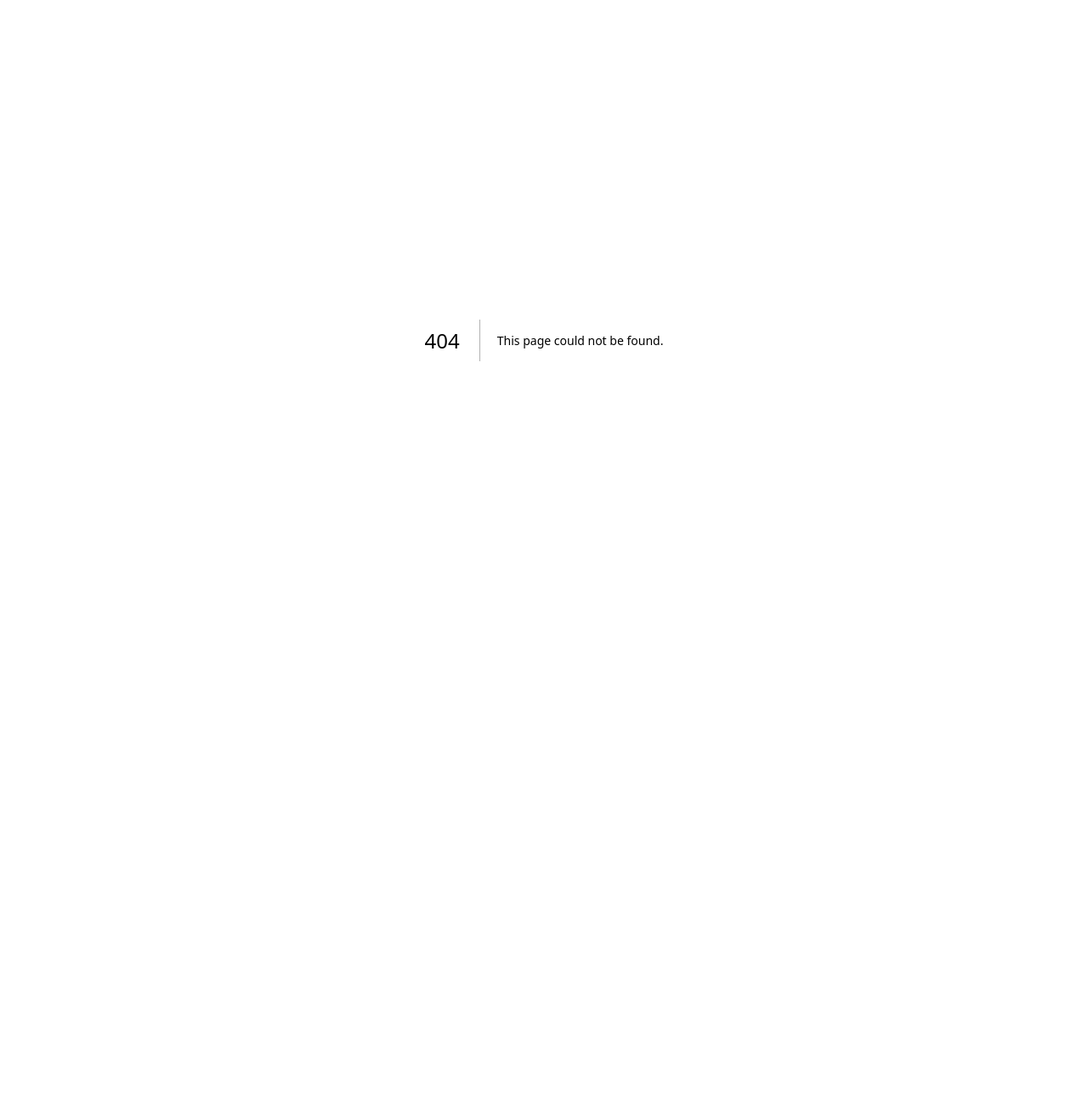
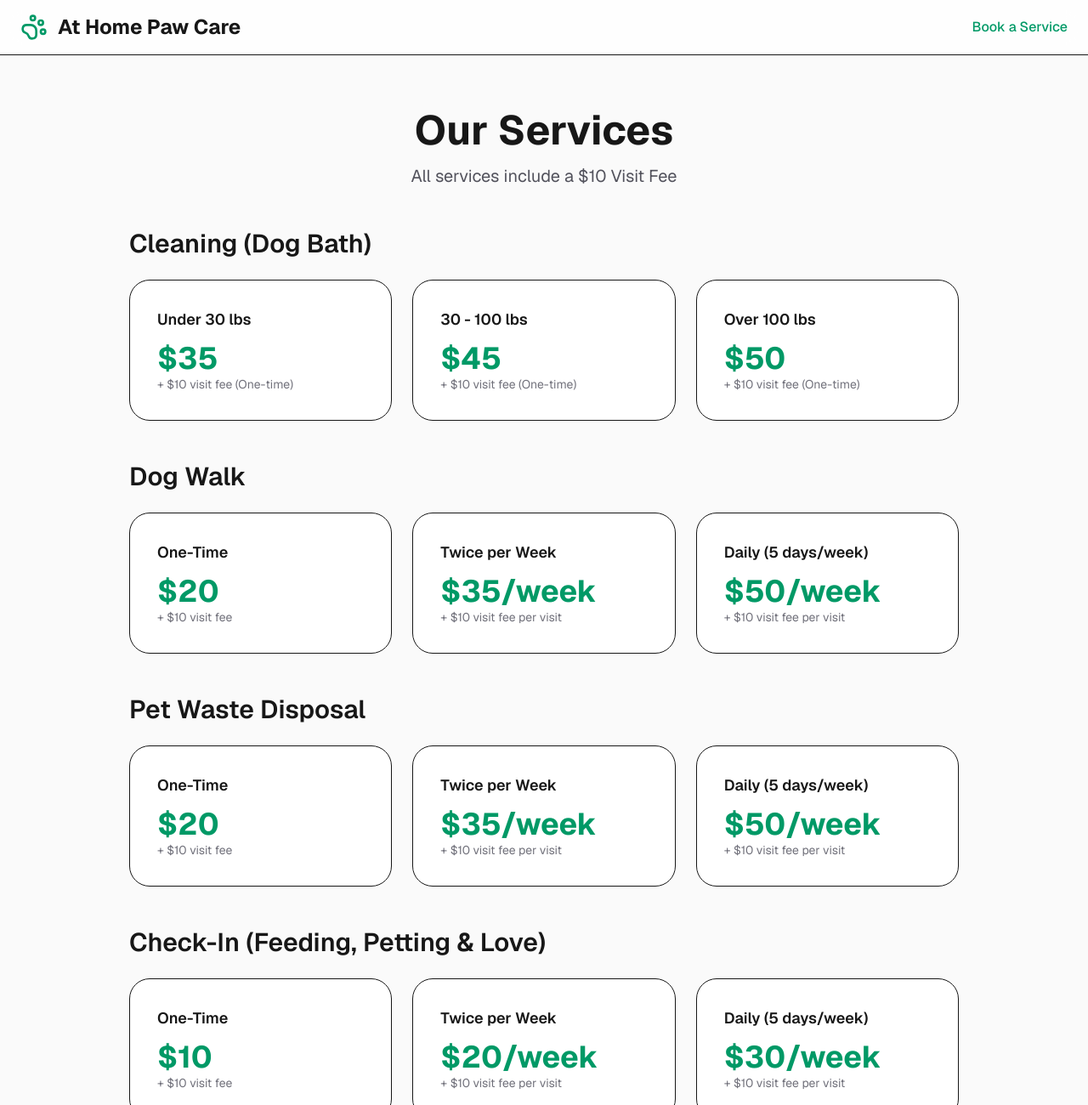
Before and after one commit to SharpestRazor/at-home-paw-care, a Next.js app: page /services in a window 1280 px wide. Before the commit this address had no page. Shown: the top 1300 px of the page at 85% size. Before the commit the page ends 800 px from the top, so only its background shows below. Built offline with nearby package versions, Linux system fonts and the light colour scheme.

Commit message:
Updated services page with new pricing

```diff
--- a/app/book/page.tsx
+++ b/app/book/page.tsx
@@ -1,52 +1,72 @@
 'use client';
 
-import { useState } from 'react';
-import { useUser } from '@clerk/nextjs';
+import { SignInButton, UserButton, useUser } from '@clerk/nextjs';
+import Link from 'next/link';
+import { PawPrint, ArrowLeft } from 'lucide-react';
 
 export default function BookPage() {
-  const { isSignedIn } = useUser();
-  const [selectedService, setSelectedService] = useState<string>('');
+  const { isSignedIn, isLoaded } = useUser();
+
+  if (!isLoaded) {
+    return (
+      <div className="min-h-screen flex items-center justify-center bg-zinc-50 dark:bg-zinc-950">
+        <div className="text-xl">Loading...</div>
+      </div>
+    );
+  }
 
   if (!isSignedIn) {
-    return <div className="p-8 text-center">Please sign in to book a service.</div>;
+    return (
+      <div className="min-h-screen bg-zinc-50 dark:bg-zinc-950 flex items-center justify-center px-6">
+        <div className="max-w-md w-full text-center">
+          <div className="flex justify-center mb-6">
+            <PawPrint className="w-16 h-16 text-emerald-600" />
+          </div>
+          <h1 className="text-4xl font-bold mb-4">Welcome to At Home Paw Care</h1>
+          <p className="text-xl text-zinc-600 dark:text-zinc-400 mb-8">
+            Sign in or create an account to book services for your pet.
+          </p>
+
+          <SignInButton mode="modal">
+            <button className="w-full py-4 bg-emerald-600 hover:bg-emerald-700 text-white rounded-2xl font-medium text-lg mb-4">
+              Sign In / Create Account
+            </button>
+          </SignInButton>
+
+          <Link href="/" className="inline-flex items-center gap-2 text-emerald-600 hover:underline">
+            <ArrowLeft className="w-4 h-4" /> Back to Home
+          </Link>
+        </div>
+      </div>
+    );
   }
 
+  // Signed-in user sees booking interface
   return (
-    <div className="max-w-4xl mx-auto p-6">
-      <h1 className="text-4xl font-bold mb-8">Book a Pet Service</h1>
+    <div className="min-h-screen bg-zinc-50 dark:bg-zinc-950">
+      <nav className="border-b bg-white/80 dark:bg-zinc-900/80 backdrop-blur-md sticky top-0 z-50">
+        <div className="max-w-7xl mx-auto px-6 py-4 flex items-center justify-between">
+          <div className="flex items-center gap-3">
+            <PawPrint className="w-8 h-8 text-emerald-600" />
+            <span className="font-bold text-2xl">At Home Paw Care</span>
+          </div>
+          <UserButton />
+        </div>
+      </nav>
 
-      <div className="bg-white dark:bg-zinc-900 rounded-2xl p-8 border">
-        <h2 className="text-2xl font-semibold mb-6">Available Services</h2>
+      <div className="max-w-4xl mx-auto p-6 pt-12">
+        <Link href="/" className="inline-flex items-center gap-2 text-emerald-600 hover:underline mb-8">
+          ← Back to Home
+        </Link>
 
-        <div className="grid md:grid-cols-2 gap-6">
-          {[
-            { id: "grooming", name: "Grooming", price: "$45+" },
-            { id: "dogwalk", name: "Dog Walk", price: "$20" },
-            { id: "waste", name: "Pet Waste Disposal", price: "$20" },
-            { id: "transport", name: "Pet Transportation", price: "$10" },
-          ].map((service) => (
-            <div
-              key={service.id}
-              onClick={() => setSelectedService(service.id)}
-              className={`p-6 border-2 rounded-2xl cursor-pointer hover:border-emerald-600 transition-all ${
-                selectedService === service.id ? 'border-emerald-600 bg-emerald-50' : ''
-              }`}
-            >
-              <h3 className="text-xl font-semibold">{service.name}</h3>
-              <p className="text-2xl font-bold text-emerald-600 mt-2">{service.price}</p>
-              <p className="text-sm text-zinc-500 mt-4">Mobile service at your home</p>
-            </div>
-          ))}
+        <h1 className="text-5xl font-bold mb-10">Book a Service</h1>
+
+        <div className="bg-white dark:bg-zinc-900 rounded-3xl p-10 border">
+          <p className="text-2xl font-medium mb-8">Service booking flow is ready.</p>
+          <p className="text-zinc-600 dark:text-zinc-400">
+            You are signed in. Full booking form (select service, pet, date, frequency) coming soon.
+          </p>
         </div>
-
-        {selectedService && (
-          <div className="mt-10 p-6 bg-emerald-50 dark:bg-emerald-950 rounded-2xl">
-            <p className="text-lg">✅ Service selected. Full booking form (date, pet, frequency) coming in next update.</p>
-            <button className="mt-6 px-8 py-4 bg-emerald-600 text-white rounded-xl font-medium">
-              Continue to Schedule
-            </button>
-          </div>
-        )}
       </div>
     </div>
   );
--- a/app/page.tsx
+++ b/app/page.tsx
@@ -2,7 +2,7 @@
 
 import { SignInButton, UserButton } from '@clerk/nextjs';
 import Link from 'next/link';
-import { PawPrint, Calendar, Shield, Users } from 'lucide-react';
+import { PawPrint } from 'lucide-react';
 
 export default function Home() {
   return (
@@ -11,9 +11,13 @@ export default function Home() {
       <nav className="border-b bg-white/80 dark:bg-zinc-900/80 backdrop-blur-md sticky top-0 z-50">
         <div className="max-w-7xl mx-auto px-6 py-4 flex items-center justify-between">
           <div className="flex items-center gap-3">
-            <PawPrint className="w-8 h-8 text-emerald-600" />
-            <span className="font-bold text-2xl tracking-tight">At Home Paw Care</span>
+            <PawPrint className="w-9 h-9 text-emerald-600" />
+            <div>
+              <span className="font-bold text-2xl tracking-tight">At Home Paw Care</span>
+              <p className="text-xs -mt-1 text-emerald-600">Pet Care at Your Doorstep</p>
+            </div>
           </div>
+
           <div className="flex items-center gap-6">
             <SignInButton mode="modal">
               <button className="text-sm font-medium hover:text-emerald-600">Sign In</button>
@@ -23,7 +27,7 @@ export default function Home() {
         </div>
       </nav>
 
-      {/* Hero */}
+      {/* Hero Section */}
       <section className="pt-24 pb-16 px-6 text-center">
         <div className="max-w-4xl mx-auto">
           <div className="inline-flex items-center gap-2 mb-6 px-4 py-1.5 bg-emerald-100 dark:bg-emerald-950 rounded-full text-emerald-700 dark:text-emerald-400 text-sm">
@@ -35,12 +39,16 @@ export default function Home() {
           <p className="text-xl text-zinc-600 dark:text-zinc-400 max-w-2xl mx-auto mb-10">
             Professional grooming, waste removal, and basic health monitoring for busy families, new pet owners, and seniors.
           </p>
+
           <div className="flex flex-col sm:flex-row gap-4 justify-center">
+            {/* New Primary Button */}
             <Link href="/book" className="inline-flex items-center justify-center px-8 py-4 bg-emerald-600 hover:bg-emerald-700 text-white rounded-xl font-medium text-lg transition-all">
               Book a Service Now
             </Link>
-            <Link href="/provider" className="inline-flex items-center justify-center px-8 py-4 border border-zinc-300 dark:border-zinc-700 hover:bg-zinc-100 dark:hover:bg-zinc-800 rounded-xl font-medium text-lg transition-all">
-              Join as a Provider
+
+            {/* Changed Button */}
+            <Link href="/services" className="inline-flex items-center justify-center px-8 py-4 border border-zinc-300 dark:border-zinc-700 hover:bg-zinc-100 dark:hover:bg-zinc-800 rounded-xl font-medium text-lg transition-all">
+              Services Provided
             </Link>
           </div>
         </div>
@@ -50,26 +58,11 @@ export default function Home() {
       <section className="py-20 bg-white dark:bg-zinc-900">
         <div className="max-w-6xl mx-auto px-6 grid md:grid-cols-3 gap-8">
           {[
-            {
-              icon: Calendar,
-              title: "Flexible Scheduling",
-              desc: "Book in minutes. Same-day options available for urgent needs."
-            },
-            {
-              icon: Shield,
-              title: "Trusted Professionals",
-              desc: "Background-checked providers with pet care expertise."
-            },
-            {
-              icon: Users,
-              title: "Senior & New Owner Friendly",
-              desc: "Gentle handling and education for all pet parents."
-            }
+            { title: "Flexible Scheduling", desc: "Book in minutes. Same-day options available for urgent needs." },
+            { title: "Trusted Professionals", desc: "Background-checked providers with pet care expertise." },
+            { title: "Senior & New Owner Friendly", desc: "Gentle handling and education for all pet parents." }
           ].map((feature, index) => (
-            <div key={index} className="p-8 rounded-3xl border border-zinc-200 dark:border-zinc-800 hover:border-emerald-200 transition-colors group">
-              <div className="w-14 h-14 rounded-2xl bg-emerald-100 dark:bg-emerald-950 flex items-center justify-center mb-6 group-hover:scale-110 transition-transform">
-                <feature.icon className="w-8 h-8 text-emerald-600" />
-              </div>
+            <div key={index} className="p-8 rounded-3xl border border-zinc-200 dark:border-zinc-800 hover:border-emerald-200 transition-colors">
               <h3 className="text-2xl font-semibold mb-3">{feature.title}</h3>
               <p className="text-zinc-600 dark:text-zinc-400">{feature.desc}</p>
             </div>
--- /dev/null
+++ b/app/services/page.tsx
@@ -0,0 +1,134 @@
+'use client';
+
+import { PawPrint } from 'lucide-react';
+import Link from 'next/link';
+
+export default function ServicesPage() {
+  return (
+    <div className="min-h-screen bg-zinc-50 dark:bg-zinc-950">
+      <nav className="border-b bg-white/80 dark:bg-zinc-900/80 backdrop-blur-md sticky top-0 z-50">
+        <div className="max-w-7xl mx-auto px-6 py-4 flex items-center justify-between">
+          <Link href="/" className="flex items-center gap-3">
+            <PawPrint className="w-8 h-8 text-emerald-600" />
+            <span className="font-bold text-2xl">At Home Paw Care</span>
+          </Link>
+          <Link href="/book" className="text-emerald-600 font-medium">Book a Service</Link>
+        </div>
+      </nav>
+
+      <div className="max-w-5xl mx-auto px-6 py-16">
+        <div className="text-center mb-12">
+          <h1 className="text-5xl font-bold mb-4">Our Services</h1>
+          <p className="text-xl text-zinc-600 dark:text-zinc-400">All services include a $10 Visit Fee</p>
+        </div>
+
+        <div className="space-y-12">
+          {/* Cleaning */}
+          <div>
+            <h2 className="text-3xl font-semibold mb-6">Cleaning (Dog Bath)</h2>
+            <div className="grid md:grid-cols-3 gap-6">
+              <div className="bg-white dark:bg-zinc-900 p-8 rounded-3xl border">
+                <h3 className="font-semibold text-lg">Under 30 lbs</h3>
+                <p className="text-4xl font-bold text-emerald-600 mt-3">$35</p>
+                <p className="text-sm text-zinc-500">+ $10 visit fee (One-time)</p>
+              </div>
+              <div className="bg-white dark:bg-zinc-900 p-8 rounded-3xl border">
+                <h3 className="font-semibold text-lg">30 - 100 lbs</h3>
+                <p className="text-4xl font-bold text-emerald-600 mt-3">$45</p>
+                <p className="text-sm text-zinc-500">+ $10 visit fee (One-time)</p>
+              </div>
+              <div className="bg-white dark:bg-zinc-900 p-8 rounded-3xl border">
+                <h3 className="font-semibold text-lg">Over 100 lbs</h3>
+                <p className="text-4xl font-bold text-emerald-600 mt-3">$50</p>
+                <p className="text-sm text-zinc-500">+ $10 visit fee (One-time)</p>
+              </div>
+            </div>
+          </div>
+
+          {/* Dog Walk */}
+          <div>
+            <h2 className="text-3xl font-semibold mb-6">Dog Walk</h2>
+            <div className="grid md:grid-cols-3 gap-6">
+              <div className="bg-white dark:bg-zinc-900 p-8 rounded-3xl border">
+                <h3 className="font-semibold text-lg">One-Time</h3>
+                <p className="text-4xl font-bold text-emerald-600 mt-3">$20</p>
+                <p className="text-sm text-zinc-500">+ $10 visit fee</p>
+              </div>
+              <div className="bg-white dark:bg-zinc-900 p-8 rounded-3xl border">
+                <h3 className="font-semibold text-lg">Twice per Week</h3>
+                <p className="text-4xl font-bold text-emerald-600 mt-3">$35/week</p>
+                <p className="text-sm text-zinc-500">+ $10 visit fee per visit</p>
+              </div>
+              <div className="bg-white dark:bg-zinc-900 p-8 rounded-3xl border">
+                <h3 className="font-semibold text-lg">Daily (5 days/week)</h3>
+                <p className="text-4xl font-bold text-emerald-600 mt-3">$50/week</p>
+                <p className="text-sm text-zinc-500">+ $10 visit fee per visit</p>
+              </div>
+            </div>
+          </div>
+
+          {/* Waste Disposal */}
+          <div>
+            <h2 className="text-3xl font-semibold mb-6">Pet Waste Disposal</h2>
+            <div className="grid md:grid-cols-3 gap-6">
+              <div className="bg-white dark:bg-zinc-900 p-8 rounded-3xl border">
+                <h3 className="font-semibold text-lg">One-Time</h3>
+                <p className="text-4xl font-bold text-emerald-600 mt-3">$20</p>
+                <p className="text-sm text-zinc-500">+ $10 visit fee</p>
+              </div>
+              <div className="bg-white dark:bg-zinc-900 p-8 rounded-3xl border">
+                <h3 className="font-semibold text-lg">Twice per Week</h3>
+                <p className="text-4xl font-bold text-emerald-600 mt-3">$35/week</p>
+                <p className="text-sm text-zinc-500">+ $10 visit fee per visit</p>
+              </div>
+              <div className="bg-white dark:bg-zinc-900 p-8 rounded-3xl border">
+                <h3 className="font-semibold text-lg">Daily (5 days/week)</h3>
+                <p className="text-4xl font-bold text-emerald-600 mt-3">$50/week</p>
+                <p className="text-sm text-zinc-500">+ $10 visit fee per visit</p>
+              </div>
+            </div>
+          </div>
+
+          {/* Check-In */}
+          <div>
+            <h2 className="text-3xl font-semibold mb-6">Check-In (Feeding, Petting & Love)</h2>
+            <div className="grid md:grid-cols-3 gap-6">
+              <div className="bg-white dark:bg-zinc-900 p-8 rounded-3xl border">
+                <h3 className="font-semibold text-lg">One-Time</h3>
+                <p className="text-4xl font-bold text-emerald-600 mt-3">$10</p>
+                <p className="text-sm text-zinc-500">+ $10 visit fee</p>
+              </div>
+              <div className="bg-white dark:bg-zinc-900 p-8 rounded-3xl border">
+                <h3 className="font-semibold text-lg">Twice per Week</h3>
+                <p className="text-4xl font-bold text-emerald-600 mt-3">$20/week</p>
+                <p className="text-sm text-zinc-500">+ $10 visit fee per visit</p>
+              </div>
+              <div className="bg-white dark:bg-zinc-900 p-8 rounded-3xl border">
+                <h3 className="font-semibold text-lg">Daily (5 days/week)</h3>
+                <p className="text-4xl font-bold text-emerald-600 mt-3">$30/week</p>
+                <p className="text-sm text-zinc-500">+ $10 visit fee per visit</p>
+              </div>
+            </div>
+          </div>
+
+          {/* Pet Sitting */}
+          <div className="bg-white dark:bg-zinc-900 p-10 rounded-3xl border text-center">
+            <h2 className="text-3xl font-semibold mb-4">Pet Sitting (In-Home or Approved Sitter)</h2>
+            <p className="text-xl text-zinc-600 dark:text-zinc-400">
+              Custom quote based on pet type, location, duration, and specific needs.
+            </p>
+            <Link href="/book" className="inline-block mt-8 px-10 py-4 bg-emerald-600 hover:bg-emerald-700 text-white rounded-2xl font-medium">
+              Request a Quote
+            </Link>
+          </div>
+        </div>
+
+        <div className="text-center mt-16">
+          <Link href="/book" className="inline-block px-12 py-5 bg-emerald-600 hover:bg-emerald-700 text-white rounded-3xl font-semibold text-lg">
+            Book a Service Now
+          </Link>
+        </div>
+      </div>
+    </div>
+  );
+}
```
